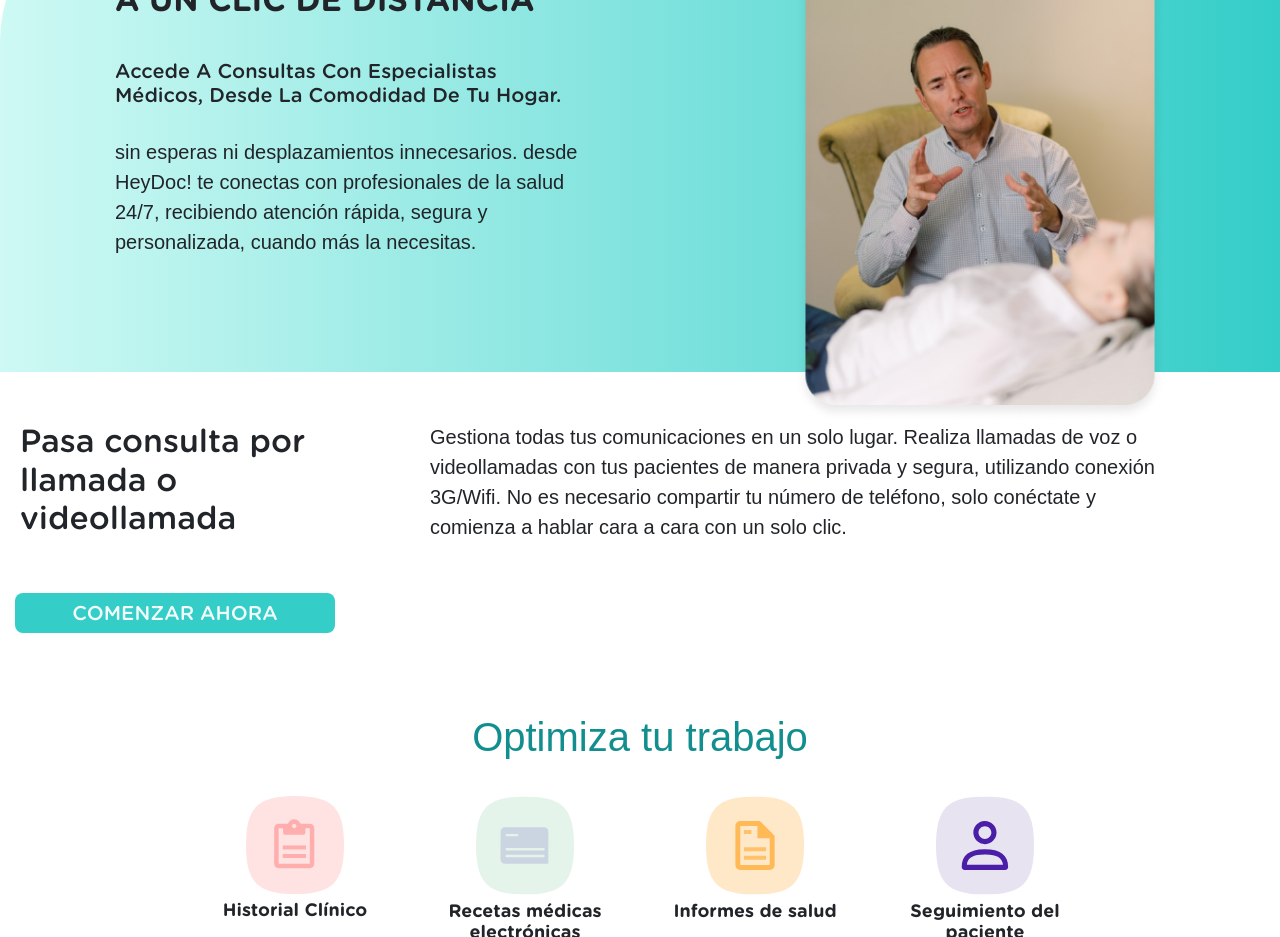
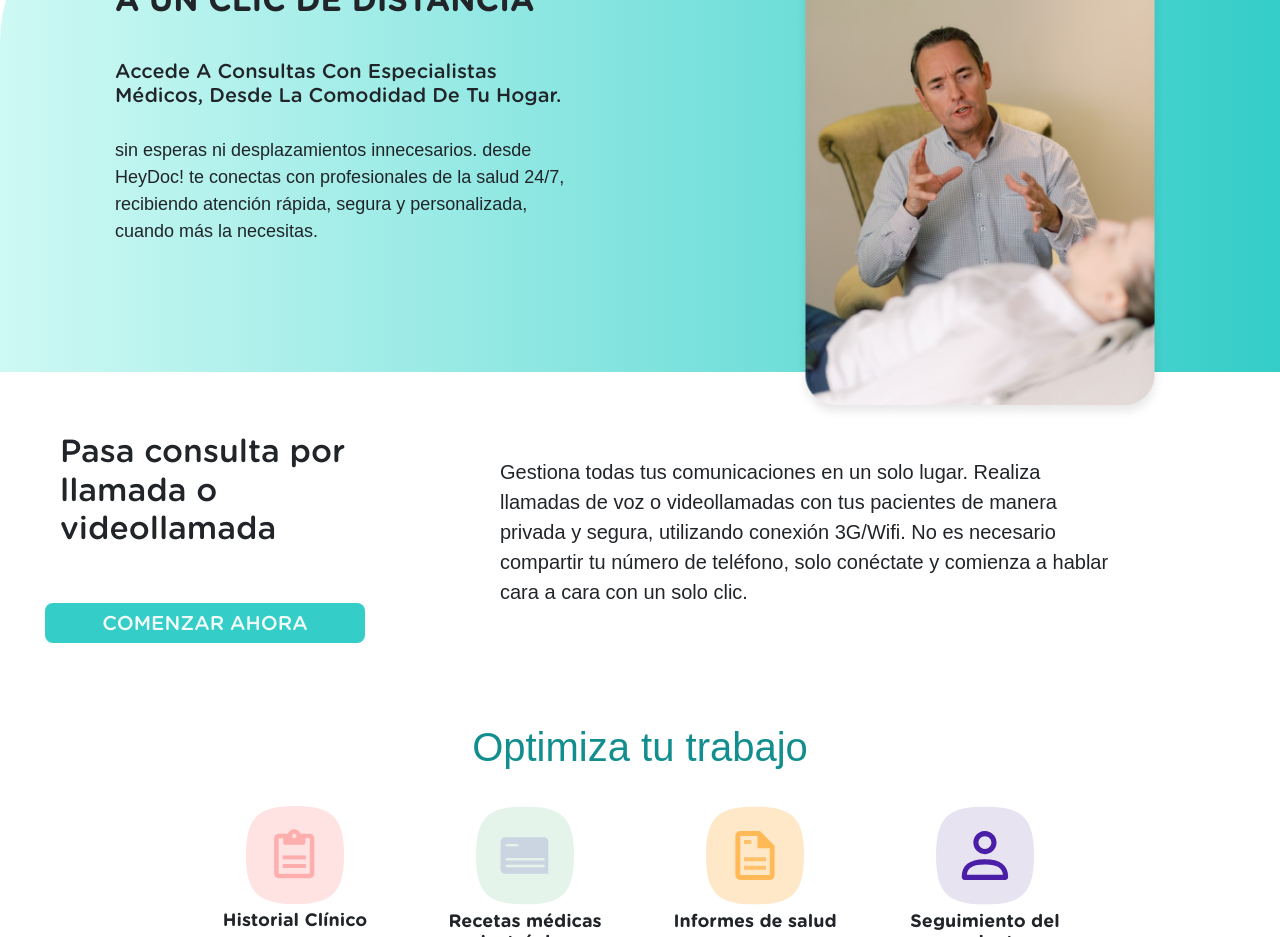
Before and after one commit to No-Country-simulation/S17-02-ft-Java-React, a React app in the folder frontend/: page / in a window 1280 px wide. Shown: the part 1080-2017 px from the top of the page. Built offline with nearby package versions, Linux system fonts and the light colour scheme; the HTML template or start-up script is replaced by a standard one; a web font is replaced by a local one.

Commit message:
haciendo responsive unete y about, finalizado

```diff
--- a/frontend/src/scss/components/_about.scss
+++ b/frontend/src/scss/components/_about.scss
@@ -24,20 +24,13 @@
     p{
         margin-top: 1rem;
         font-weight: 300;
+        font-size: 1.4rem;
     }
 }
 }
-@media (min-width: 768px){
-    .about-container{
-        h3{
-            font-size: 3.2rem;
-            text-transform: uppercase;
 
-        }
-    }
-}
 .image{
-    background-image: url('/about-image.png');
+    background-image: url('../../../public/about-image.png');
     max-width: 24rem;
     width: 100%;
     height: 36rem;
@@ -46,12 +39,25 @@
     background-repeat: no-repeat;
 }
 @media (min-width: 768px){
+    .about-container{
+        h3{
+            font-size: 3.2rem;
+            text-transform: uppercase;
+        }
+        h5{
+            font-size: 2rem;
+        }
+        p{
+            font-size: 1.8rem;
+        }
+    }
     .image{
         max-width: 37rem;
     width: 100%;
     height: 48rem;
     }
 }
+
 
 @media (min-width: 992px){
     .about-container{
--- a/frontend/src/scss/components/_unete.scss
+++ b/frontend/src/scss/components/_unete.scss
@@ -1,10 +1,12 @@
 .unete-container{
-    max-width: 144rem;
-    padding: 5rem 2rem;
+    max-width: 40rem;
+
     margin: 0 auto;
     width: 100%;
     display: flex;
-    justify-content: space-between;
+    flex-direction: column;
+    justify-content: center;
+    align-items: center;
 
 }
 
@@ -28,6 +30,31 @@
     }
 }
 .unete-title{
+    margin-top: 1rem;
+    text-align: center;
+    &{h3{
+        text-align:center;
+        font-size: 2.8rem;
+        font-weight: 500;
+    }}
+}
+.legend{
+    text-align: center;
+    padding: 2rem;
+    font-size: 2rem;
+    font-weight: 300;
+}
+
+@media (min-width: 992px){
+    .unete-container{
+        max-width: 120rem;
+        padding: 5rem 2rem;
+        margin: 0 auto;
+        flex-direction: row;
+        justify-content: space-between;
+    }
+    .unete-title{
+        text-align: left;
         display: flex;
         flex-direction: column;
         justify-content: center;
@@ -35,13 +62,14 @@
         gap: 3rem;
         width: 25%;
         &{h3{
+            text-align: left;
             font-size: $heading-d-4;
             font-weight: 500;
         }}
     }
     .legend{
         width: 75%;
-    padding: 0 10rem;
-    font-size: 2rem;
-    font-weight: 300;
+        padding: 0 10rem 0 15rem;
+        text-align: left;
     }
+}
```
Lines whose indentation alone changed are shown as unchanged.
